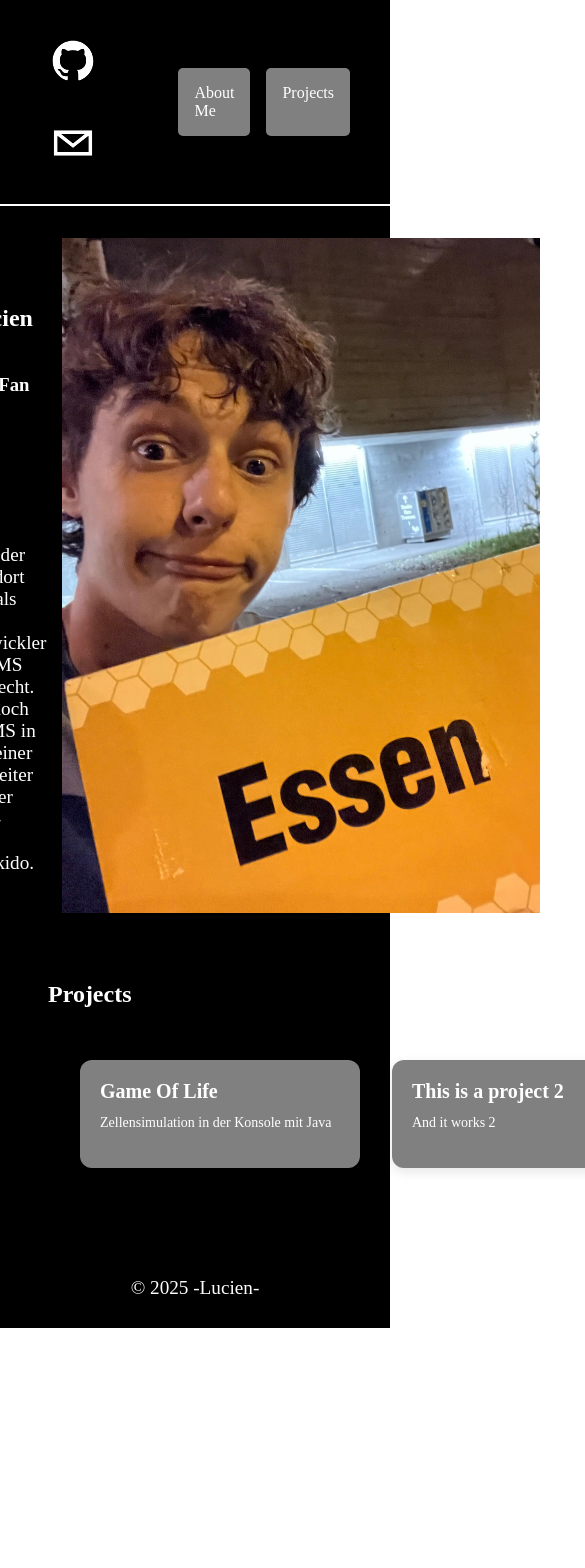
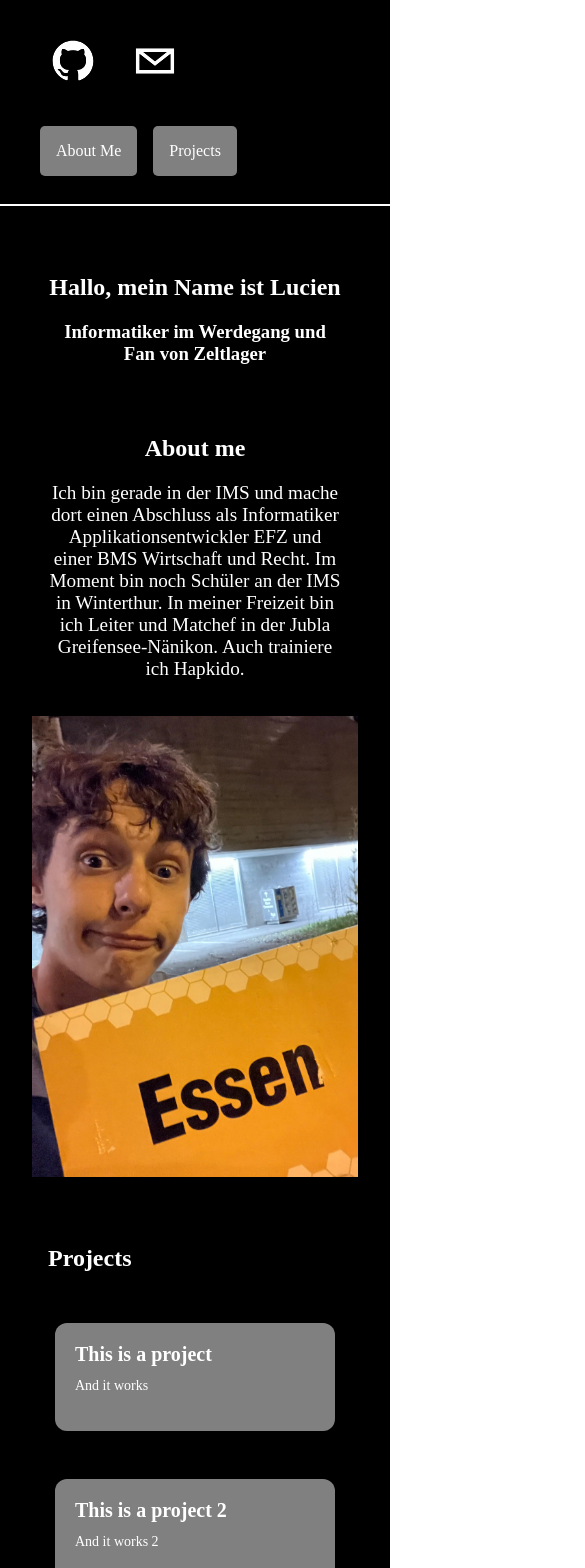
Before and after one commit to Mangorix2/Portfolio, a React (Vite) app: page / in a window 390 px wide. Shown: the top 1568 px of the page, 585 px wide, since content can reach past the window. Before the commit the page ends 1328 px from the top, so only its background shows below. Built offline with nearby package versions, Linux system fonts and the light colour scheme.

Commit message:
added Responsive

```diff
--- a/src/App.css
+++ b/src/App.css
@@ -136,3 +136,48 @@ a{
 .contact {
     padding: 2rem;
 }
+
+@media (max-width: 768px) {
+    .Start-container {
+        flex-direction: column;
+        align-items: center;
+    }
+
+    .item {
+        height: auto;
+        width: 100%;
+        text-align: center;
+    }
+
+    .item img {
+        margin-left: 0;
+        width: 80%;
+        height: auto;
+        margin-top: 1rem;
+    }
+
+    .navbar {
+        flex-direction: column;
+        align-items: flex-start;
+    }
+
+    .navbar .right {
+        margin-top: 1rem;
+        display: flex;
+        flex-direction: row;
+
+    }
+
+    .navbar .anchor {
+        margin: 0.5em;
+    }
+
+    .project-card {
+        flex-direction: column;
+        align-items: center;
+    }
+
+    .project-card a {
+        margin-bottom: 1rem;
+    }
+}
```
